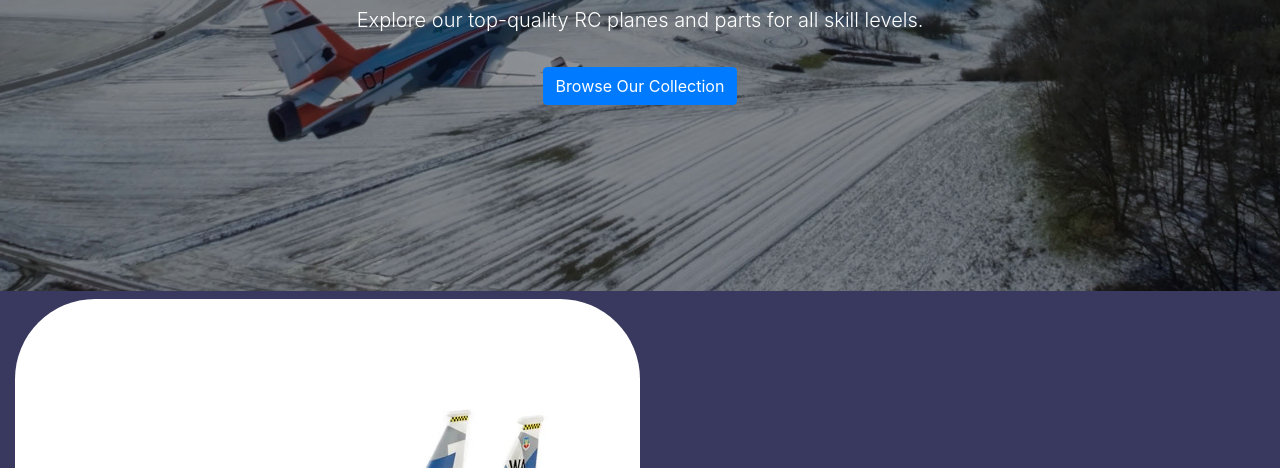
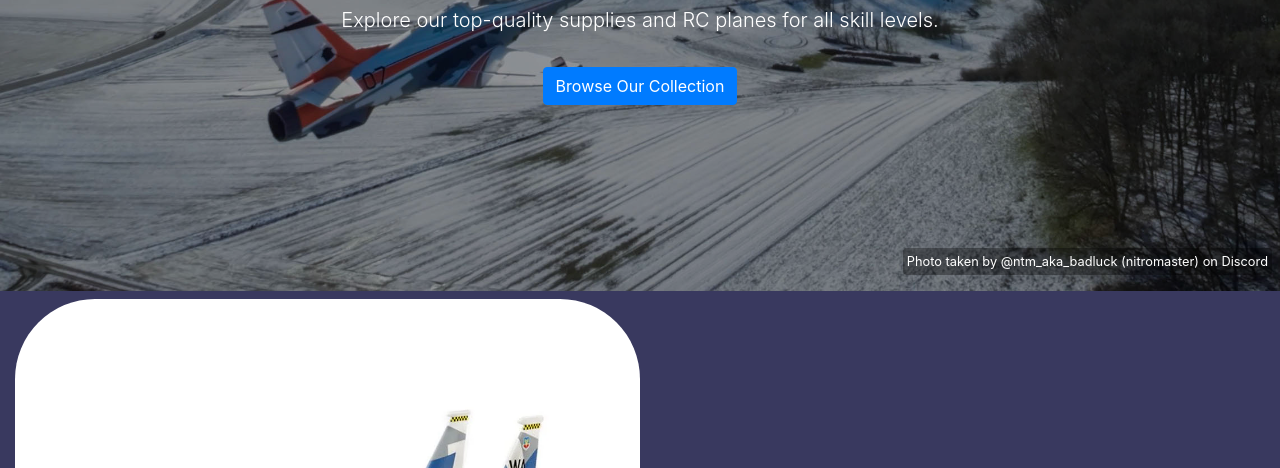
Before and after one commit to Zytronium/atlas-bootstrap, a website: page index.html in a window 1280 px wide. Shown: the part 311-779 px from the top of the page. Drawn offline with nearby package versions, Linux system fonts and the light colour scheme; a web font is replaced by a local one.

Commit message:
Added image credit to the banner section

```diff
--- a/index.html
+++ b/index.html
@@ -103,12 +103,17 @@
 <main>
   <!-- Banner Section -->
   <section>
-    <div class="container-fluid banner position-relative d-flex align-items-center justify-content-center text-center">
+    <div class="banner container-fluid position-relative d-flex align-items-center justify-content-center text-center">
       <div class="overlay position-absolute top-0 left-0 w-100 h-100 bg-translucent-dark"></div>
       <div class="position-relative z-index-1 text-white">
         <h1>Take Flight With Premium RC Planes!</h1>
-        <p class="lead">Explore our top-quality RC planes and parts for all skill levels.</p>
+        <p class="lead">Explore our top-quality supplies and RC planes for all skill levels.</p>
         <a href="#" class="btn btn-primary mt-3">Browse Our Collection</a>
+      </div>
+      <div class="position-absolute d-flex justify-content-start justify-content-md-end align-items-end w-100 h-100 px-2">
+        <p class="text-white small smaller-sm bg-translucent-dark rounded p-1">
+          Photo taken by @ntm_aka_badluck (nitromaster) on Discord
+        </p>
       </div>
     </div>
   </section>
--- a/styles.css
+++ b/styles.css
@@ -111,6 +111,13 @@
     background-color: rgba(0, 0, 0, 0.333);
 }
 
+@media (width < 576px) {
+    .smaller-sm {
+        font-size: 0.6rem;
+    }
+}
+
+
 /* Shop Categories Single-Item Carousel Styles */
 .category-img {
     border-radius: 5rem;
```
Also changed, not shown: README.md.
